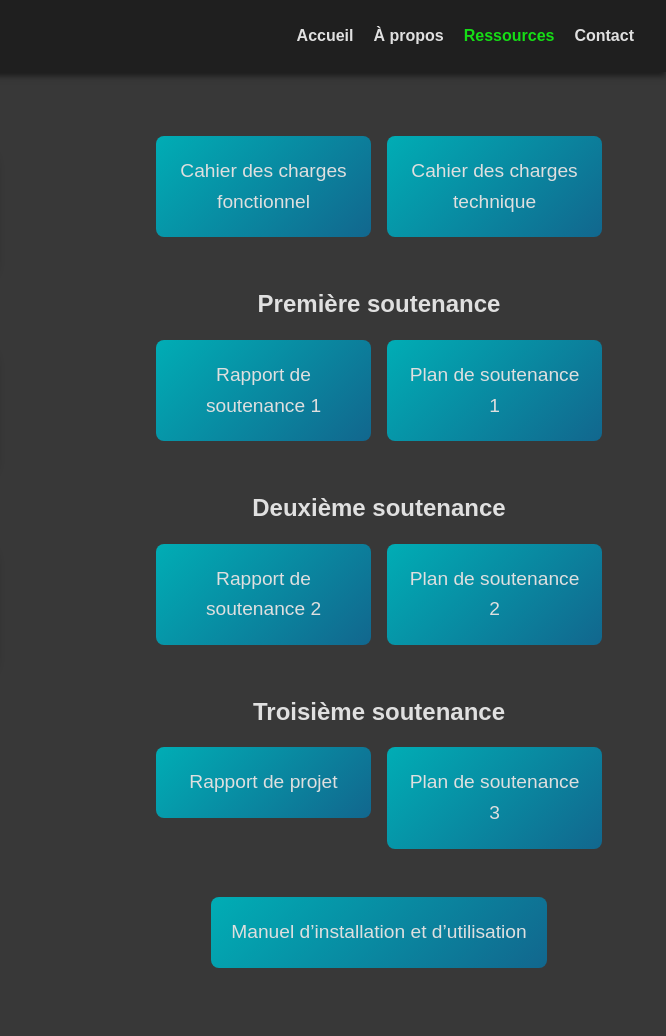
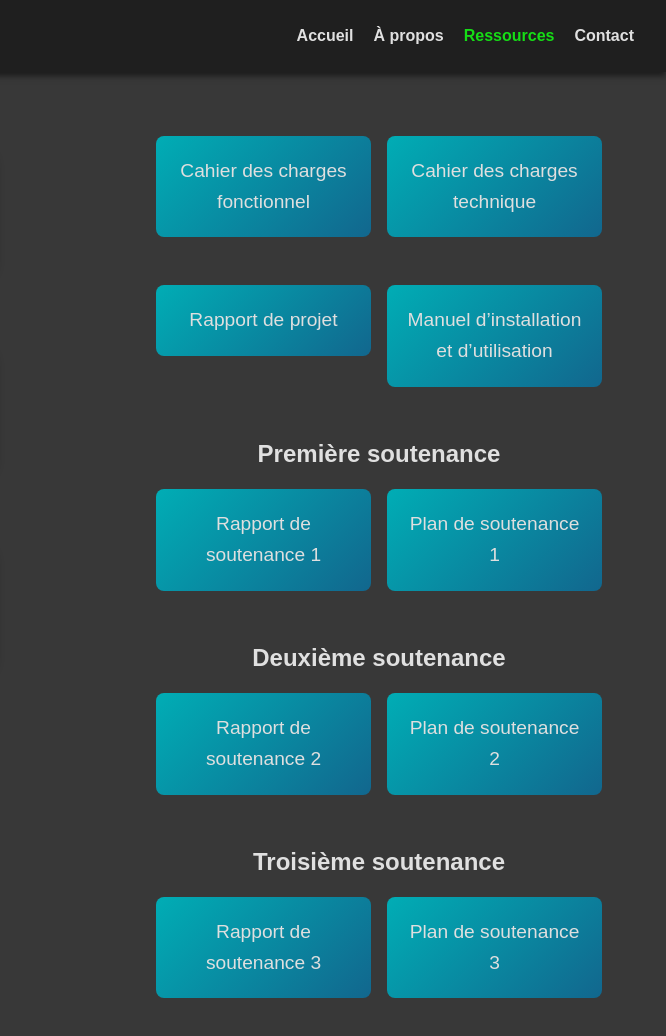
Before and after one commit to SoIariis/Dtres, a plain HTML site: page ressources.html in a window 1280 px wide. Shown: the full height of the page, 614-1280 px from the left. Drawn offline with Linux system fonts and the light colour scheme.

Commit message:
ressources update

```diff
--- a/ressources.html
+++ b/ressources.html
@@ -83,6 +83,12 @@
                 </ul>
             </div>
             <div class="category">
+                <ul>
+                    <li><a href="assets/documents/Rapport_de_projet.pdf">Rapport de projet</a></li>
+                    <li><a href="assets/documents/Manuel.pdf">Manuel d’installation et d’utilisation</a></li>
+                </ul>
+            </div>
+            <div class="category">
                 <h2>Première soutenance</h2>
                 <ul>
                     <li><a href="assets/documents/Rapport_de_soutenance_1.pdf">Rapport de soutenance 1</a></li>
@@ -99,13 +105,8 @@
             <div class="category">
                 <h2>Troisième soutenance</h2>
                 <ul>
-                    <li><a href="assets/documents/Rapport_de_projet.pdf">Rapport de projet</a></li>
+                    <li><a href="assets/documents/Rapport_de_soutenance_3.pdf">Rapport de soutenance 3</a></li>
                     <li><a href="assets/documents/Plan_de_soutenance_3.pdf">Plan de soutenance 3</a></li>
-                </ul>
-            </div>
-            <div class="category centered-category">
-                <ul>
-                    <li><a href="assets/documents/Manuel.pdf">Manuel d’installation et d’utilisation</a></li>
                 </ul>
             </div>
         </div>
--- a/styles/ressources.css
+++ b/styles/ressources.css
@@ -86,23 +86,6 @@
     margin-bottom: 1rem;
 }
 
-.centered-category {
-    display: flex;
-    justify-content: center;
-    align-items: center;
-}
-.centered-category ul {
-    width: 100%;
-    display: flex;
-    justify-content: center;
-    padding: 0;
-}
-.centered-category li {
-    flex: 1 1 100%;
-    display: flex;
-    justify-content: center;
-}
-
 .game-files ul {
     list-style: none;
     padding: 0;
```
